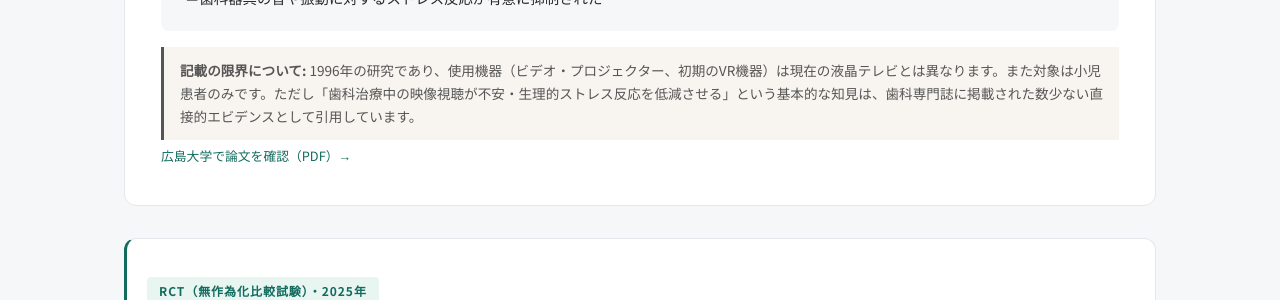
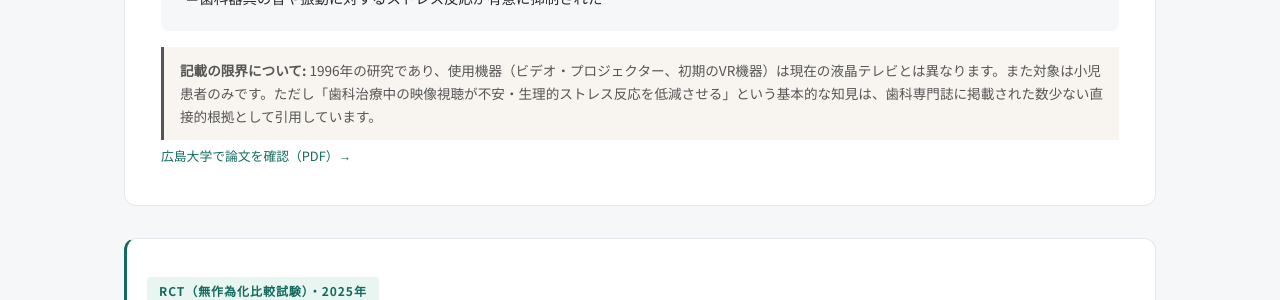
Before and after one commit to dr836gnypeq-ctrl/fukeichou-site, a Jekyll site: the page built from evidence/clinic.html, in a window 1280 px wide and 900 px high, scrolled down 8007 px. Shown: the part 200-500 px from the top of the window. Built offline with Jekyll 4.4.1, drawn with Linux system fonts in a browser that asks for light colours; nearby versions of some CDN libraries; some of the changed text lies outside the part shown.

Commit message:
site-wide: unify エビデンス → 科学的根拠

```diff
--- a/evidence.html
+++ b/evidence.html
@@ -25,19 +25,19 @@ description: 待合室での自然映像の効果に関する科学的根拠。
 <span class="ev-cat-pill ev-cat-pill--clinic">クリニック・歯科</span>
 <h3>待合室での患者行動変化と脳科学的根拠</h3>
 <p>待合室での患者行動変化、TVニュースとの比較、脳科学・メタ分析。歯科不安への待合室環境の影響、精神科での抗不安薬コスト削減データも掲載。</p>
-<a href="{{ '/evidence/clinic/' | relative_url }}" class="btn btn-primary">クリニック・歯科向けエビデンス</a>
+<a href="{{ '/evidence/clinic/' | relative_url }}" class="btn btn-primary">クリニック・歯科向け科学的根拠</a>
 </div>
 <div class="ev-route-card">
 <span class="ev-cat-pill ev-cat-pill--mental">心療内科・精神科</span>
 <h3>視覚環境と精神症状・薬剤使用量の関係</h3>
 <p>ニュース映像のストレス誘発メカニズム、自然写真と抗不安薬使用量の関係、待合室の視覚環境が患者の精神状態に与える影響。</p>
-<a href="{{ '/evidence/clinic/' | relative_url }}#mental" class="btn btn-primary">心療内科・精神科向けエビデンス</a>
+<a href="{{ '/evidence/clinic/' | relative_url }}#mental" class="btn btn-primary">心療内科・精神科向け科学的根拠</a>
 </div>
 <div class="ev-route-card">
 <span class="ev-cat-pill ev-cat-pill--care">介護施設</span>
 <h3>認知症ケアと高齢者の気分改善</h3>
 <p>認知症の不穏行動（BPSD）軽減、夕暮れ症候群への対応、高齢者の気分改善、非薬物的アプローチ</p>
-<a href="{{ '/evidence/care/' | relative_url }}" class="btn btn-primary">介護施設向けエビデンス</a>
+<a href="{{ '/evidence/care/' | relative_url }}" class="btn btn-primary">介護施設向け科学的根拠</a>
 </div>
 </div>
 </div>
--- a/evidence/clinic.html
+++ b/evidence/clinic.html
@@ -8,7 +8,7 @@ description: クリニック・歯科・心療内科の待合室における自
 
 <div class="ev-hero">
 <div class="container">
-<a href="{{ '/evidence/' | relative_url }}" class="ev-back">← エビデンス一覧に戻る</a>
+<a href="{{ '/evidence/' | relative_url }}" class="ev-back">← 科学的根拠一覧に戻る</a>
 <h1 class="section-heading">科学的根拠：クリニック・歯科・心療内科向け</h1>
 <p class="section-lead">待合室での患者行動の変化、TVニュースとの比較、<br>生理指標測定・メタ分析、歯科不安・精神科への影響。</p>
 </div>
@@ -260,7 +260,7 @@ description: クリニック・歯科・心療内科の待合室における自
 ＝歯科器具の音や振動に対するストレス反応が有意に抑制された</p>
 </div>
 <div class="ev-study-note">
-<strong>記載の限界について:</strong> 1996年の研究であり、使用機器（ビデオ・プロジェクター、初期のVR機器）は現在の液晶テレビとは異なります。また対象は小児患者のみです。ただし「歯科治療中の映像視聴が不安・生理的ストレス反応を低減させる」という基本的な知見は、歯科専門誌に掲載された数少ない直接的エビデンスとして引用しています。
+<strong>記載の限界について:</strong> 1996年の研究であり、使用機器（ビデオ・プロジェクター、初期のVR機器）は現在の液晶テレビとは異なります。また対象は小児患者のみです。ただし「歯科治療中の映像視聴が不安・生理的ストレス反応を低減させる」という基本的な知見は、歯科専門誌に掲載された数少ない直接的根拠として引用しています。
 </div>
 <a class="ev-study-link" href="https://hiroshima.repo.nii.ac.jp/record/2029004/files/jhuds_28-1_183.pdf" target="_blank" rel="noopener">広島大学で論文を確認（PDF）→</a>
 </div>
@@ -306,7 +306,7 @@ description: クリニック・歯科・心療内科の待合室における自
 <p><strong>写実的な自然写真</strong>が掲示された日のPRN抗不安薬投与率は、アートなし・抽象画と比較して<strong>有意に低下</strong>。<br>
 自然写真の常時掲示による<strong>年間コスト削減の試算：約$30,000（約450万円相当）</strong>。<br>
 抽象画の掲示日には一部患者が不穏行動を示したとの看護師報告あり。</p>
-<p style="margin-top:12px"><strong>本研究の適用範囲について：</strong>対象は入院病棟（急性期）であり、外来待合室の患者とは状態が異なります。ただし「自然の視覚環境が不安レベルの客観的指標（薬剤使用量）に影響する」という知見は、外来待合室設計にも参考になるエビデンスです。</p>
+<p style="margin-top:12px"><strong>本研究の適用範囲について：</strong>対象は入院病棟（急性期）であり、外来待合室の患者とは状態が異なります。ただし「自然の視覚環境が不安レベルの客観的指標（薬剤使用量）に影響する」という知見は、外来待合室設計にも参考になる根拠です。</p>
 </div>
 <a class="ev-study-link" href="https://pubmed.ncbi.nlm.nih.gov/21539683/" target="_blank" rel="noopener">PubMed で論文を確認 →</a>
 </div>
@@ -338,7 +338,7 @@ description: クリニック・歯科・心療内科の待合室における自
 <div class="feature-card"><p class="feature-q">なぜ「テレビの代わり」なのか</p><p class="feature-a">Halámek (2024) は、テレビニュースを流した群には気分の変化がなく、自然映像を流した群のみ改善が見られたことを示しています。映像の内容が重要なのです。</p></div>
 </div>
 <div class="ev-cta">
-<p>エビデンスに基づいた待合室づくりを、体験できます。</p>
+<p>科学的根拠に基づいた待合室づくりを、体験できます。</p>
 <a href="{{ '/' | relative_url }}#contact" class="btn btn-lg">導入のご相談</a>
 <p class="ev-cta-sub">初月無料トライアル実施中</p>
 <p style="margin-top:16px" class="ev-cta-sub">「なぜ映像品質が体験を変えるのか」→ <a href="{{ '/quality/' | relative_url }}" class="ev-cta-link">映像規格と生体反応の研究を読む</a></p>
@@ -372,8 +372,8 @@ description: クリニック・歯科・心療内科の待合室における自
 <p class="ev-disclaimer">本ページに記載された研究結果は、それぞれの実験条件下で得られたものであり、すべての環境・対象者に同一の効果を保証するものではありません。多くの研究は短期的な介入効果の測定であり、長期的な持続効果については今後さらなる検証が必要です。また、一部の研究は健常成人を対象としており、すべての患者層に対する効果を直接的に実証したものではない点にご留意ください。風景帖は医療機器・医薬品ではなく、疾病の治療を目的としたものではありません。</p>
 
 <div class="ev-bottom-nav">
-<a href="{{ '/evidence/' | relative_url }}">← エビデンス一覧に戻る</a>
-<a href="{{ '/evidence/care/' | relative_url }}">介護施設向けエビデンスを見る →</a>
+<a href="{{ '/evidence/' | relative_url }}">← 科学的根拠一覧に戻る</a>
+<a href="{{ '/evidence/care/' | relative_url }}">介護施設向け科学的根拠を見る →</a>
 </div>
 </div>
 </section>
--- a/index.html
+++ b/index.html
@@ -87,7 +87,7 @@ description: 待合室のモニターに何を流すか迷っていませんか
 <!-- エビデンス -->
 <section class="section" id="evidence">
 <div class="container">
-<h2 class="section-heading reveal">なぜ、風景映像なのか（科学的エビデンス）</h2>
+<h2 class="section-heading reveal">なぜ、風景映像なのか（科学的根拠）</h2>
 <p class="section-lead reveal reveal-d1">「ただ何か流しておけばいい」のではありません。<br>自然映像には、科学的に確認された効果があります。</p>
 
 <div class="ev-audience-tabs reveal reveal-d2">
@@ -399,7 +399,7 @@ description: 待合室のモニターに何を流すか迷っていませんか
 
 <details class="faq-item"><summary>歯科医院でも使えますか？</summary><p>はい。歯科待合室でのご利用に適しています。治療への不安を抱えた患者さんの緊張を和らげる映像として、治療前の時間を穏やかに過ごしていただけます。音量ゼロでも十分に機能するため、診察室の音環境を乱しません。</p></details>
 
-<details class="faq-item"><summary>心療内科・精神科クリニックでも使えますか？</summary><p>はい。むしろ最も効果が期待できる環境の一つです。センセーショナルなニュースが症状に悪影響を与える可能性がある診療科において、穏やかな自然映像は待合室の空気を整える手立てになります。音量ゼロで運用でき、他の患者さんと視線を合わせたくない方の視線を自然に受け止める効果もあります。また、急性期精神科病棟での研究では、自然写真の掲示により抗不安薬の頓服投与率が有意に低下したことが報告されています。<a href="{{ '/evidence/clinic/' | relative_url }}#mental" class="text-link-btn">詳しいエビデンスはこちら →</a></p></details>
+<details class="faq-item"><summary>心療内科・精神科クリニックでも使えますか？</summary><p>はい。むしろ最も効果が期待できる環境の一つです。センセーショナルなニュースが症状に悪影響を与える可能性がある診療科において、穏やかな自然映像は待合室の空気を整える手立てになります。音量ゼロで運用でき、他の患者さんと視線を合わせたくない方の視線を自然に受け止める効果もあります。また、急性期精神科病棟での研究では、自然写真の掲示により抗不安薬の頓服投与率が有意に低下したことが報告されています。<a href="{{ '/evidence/clinic/' | relative_url }}#mental" class="text-link-btn">詳しい科学的根拠はこちら →</a></p></details>
 
 <details class="faq-item"><summary>YouTubeの風景動画を待合室で流すのはダメなのですか？</summary><p>YouTubeの利用規約では、個人的かつ非商業的な利用のみが許諾されています。クリニックや介護施設で映像を流す行為は、患者さんの満足度向上を目的とした事業活動の一環にあたり、商用利用として規約違反となります。広告表示や通信の不安定さ以前に、そもそも利用が認められていません。風景帖は商用利用を正規に許諾した映像のみを提供しており、著作権・利用規約の両面で安心してご利用いただけます。</p></details>
 
--- a/quality.html
+++ b/quality.html
@@ -329,8 +329,8 @@ canvas.ql-bit-canvas{height:40px}
     </div>
 
     <p style="text-align:center;margin-top:40px;padding:24px;background:var(--paper-warm);border-radius:8px;font-size:.9rem;color:var(--ink-light);line-height:1.8">
-      待合室での臨床研究など、自然映像が患者・入居者にもたらす効果のエビデンスは別ページにまとめています。<br>
-      <a href="{{ '/evidence/' | relative_url }}" class="text-link-btn" style="margin-top:10px;display:inline-block">自然映像の効果（エビデンス）を見る →</a>
+      待合室での臨床研究など、自然映像が患者・入居者にもたらす効果の科学的根拠は別ページにまとめています。<br>
+      <a href="{{ '/evidence/' | relative_url }}" class="text-link-btn" style="margin-top:10px;display:inline-block">自然映像の科学的根拠を見る →</a>
     </p>
   </div>
 </section>
@@ -407,7 +407,7 @@ canvas.ql-bit-canvas{height:40px}
 
     <div class="ev-bottom-nav">
       <a href="{{ '/' | relative_url }}">← トップページに戻る</a>
-      <a href="{{ '/evidence/' | relative_url }}">自然映像の効果（エビデンス）を見る →</a>
+      <a href="{{ '/evidence/' | relative_url }}">自然映像の科学的根拠を見る →</a>
     </div>
   </div>
 </section>
```
Also changed, not shown: evidence/care.html (+5 -5 lines).
